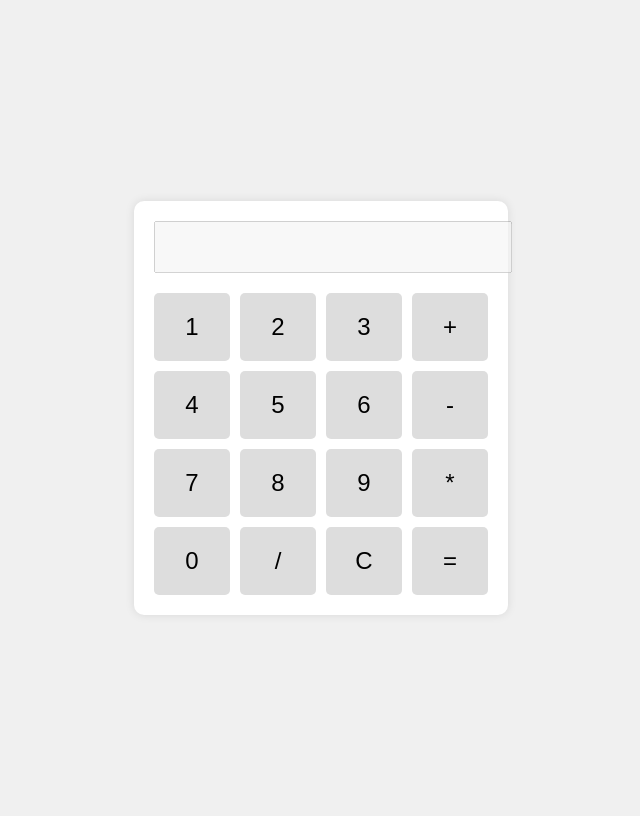
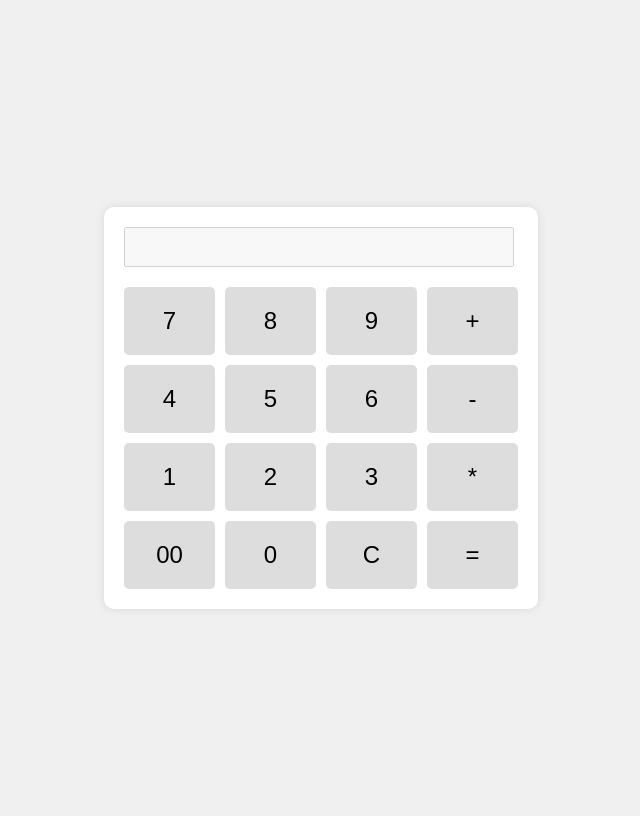
Before and after one commit to Translation-regulator/Calculator, a Flask app: page / in a window 1280 px wide. Shown: the whole page, without its empty margins (319-959 px from the left). Run offline with Flask 3, Linux system fonts and the light colour scheme.

Commit message:
修改格式

```diff
--- a/app.py
+++ b/app.py
@@ -1,5 +1,4 @@
 from flask import Flask, request, jsonify, render_template
-import os
 
 app = Flask(__name__, static_folder='static', template_folder='templates')
 
@@ -11,7 +10,7 @@ def calculate(expression):
         return result
     except Exception as e:
          # 如果計算中出現錯誤，則返回錯誤信息
-        return str(e)
+        return str("錯誤")
 
 # 根路徑返回 HTML 文件
 @app.route('/')
--- a/static/styles.css
+++ b/static/styles.css
@@ -15,9 +15,8 @@ body {
 }
 
 input {
-    width: 100%;
-    padding: 10px;
-    font-size: 1.5em;
+    width: 97%;
+    font-size: 30px;
     text-align: right;
     margin-bottom: 20px;
 }
--- a/templates/index.html
+++ b/templates/index.html
@@ -12,20 +12,21 @@
         <input type="text" id="expression" disabled>
         <!-- 計算機的按鈕 -->
         <div class="buttons">
-            <button onclick="appendToExpression('1')">1</button>
-            <button onclick="appendToExpression('2')">2</button>
-            <button onclick="appendToExpression('3')">3</button>
+
+            <button onclick="appendToExpression('7')">7</button>
+            <button onclick="appendToExpression('8')">8</button>
+            <button onclick="appendToExpression('9')">9</button>
             <button onclick="appendToExpression('+')">+</button>
             <button onclick="appendToExpression('4')">4</button>
             <button onclick="appendToExpression('5')">5</button>
             <button onclick="appendToExpression('6')">6</button>
             <button onclick="appendToExpression('-')">-</button>
-            <button onclick="appendToExpression('7')">7</button>
-            <button onclick="appendToExpression('8')">8</button>
-            <button onclick="appendToExpression('9')">9</button>
+            <button onclick="appendToExpression('1')">1</button>
+            <button onclick="appendToExpression('2')">2</button>
+            <button onclick="appendToExpression('3')">3</button>
             <button onclick="appendToExpression('*')">*</button>
+            <button onclick="appendToExpression('00')">00</button>
             <button onclick="appendToExpression('0')">0</button>
-            <button onclick="appendToExpression('/')">/</button>
             <button onclick="clearExpression()">C</button>
             <button onclick="calculate()">=</button>
         </div>
```
